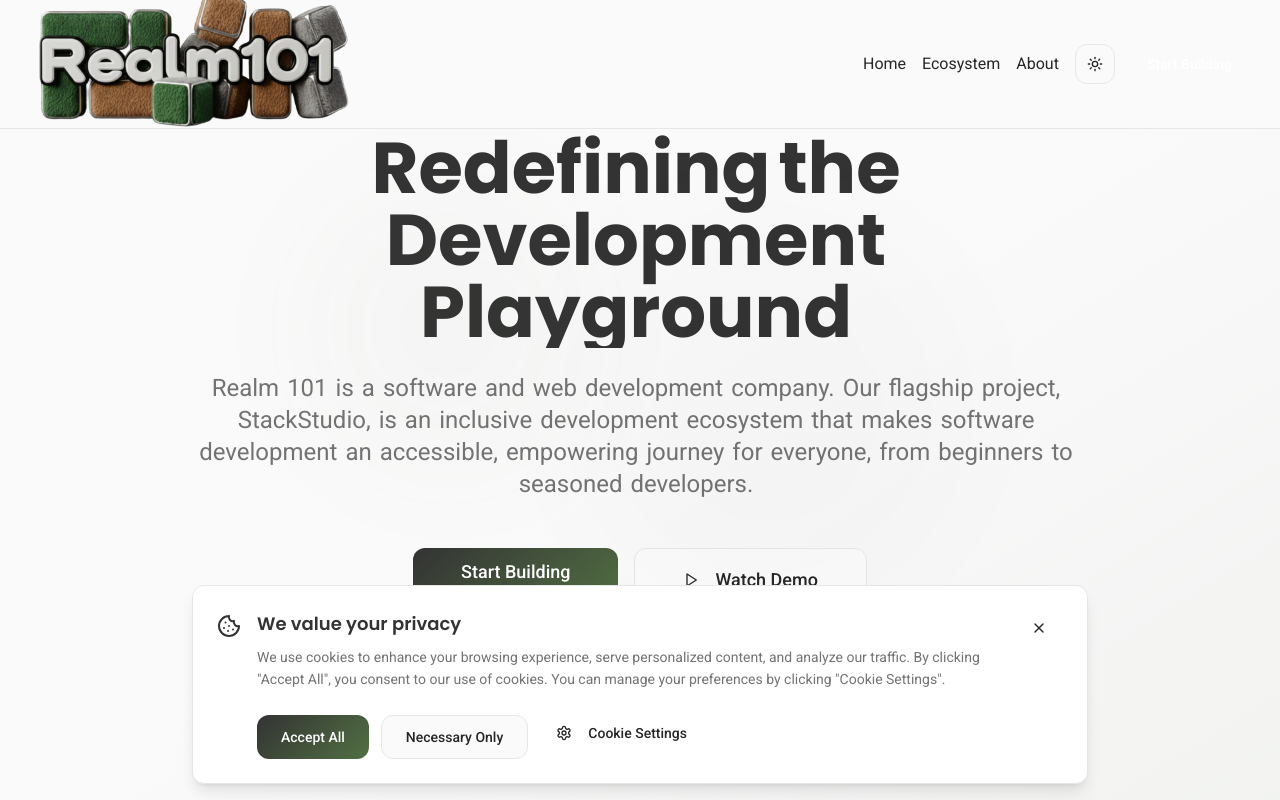
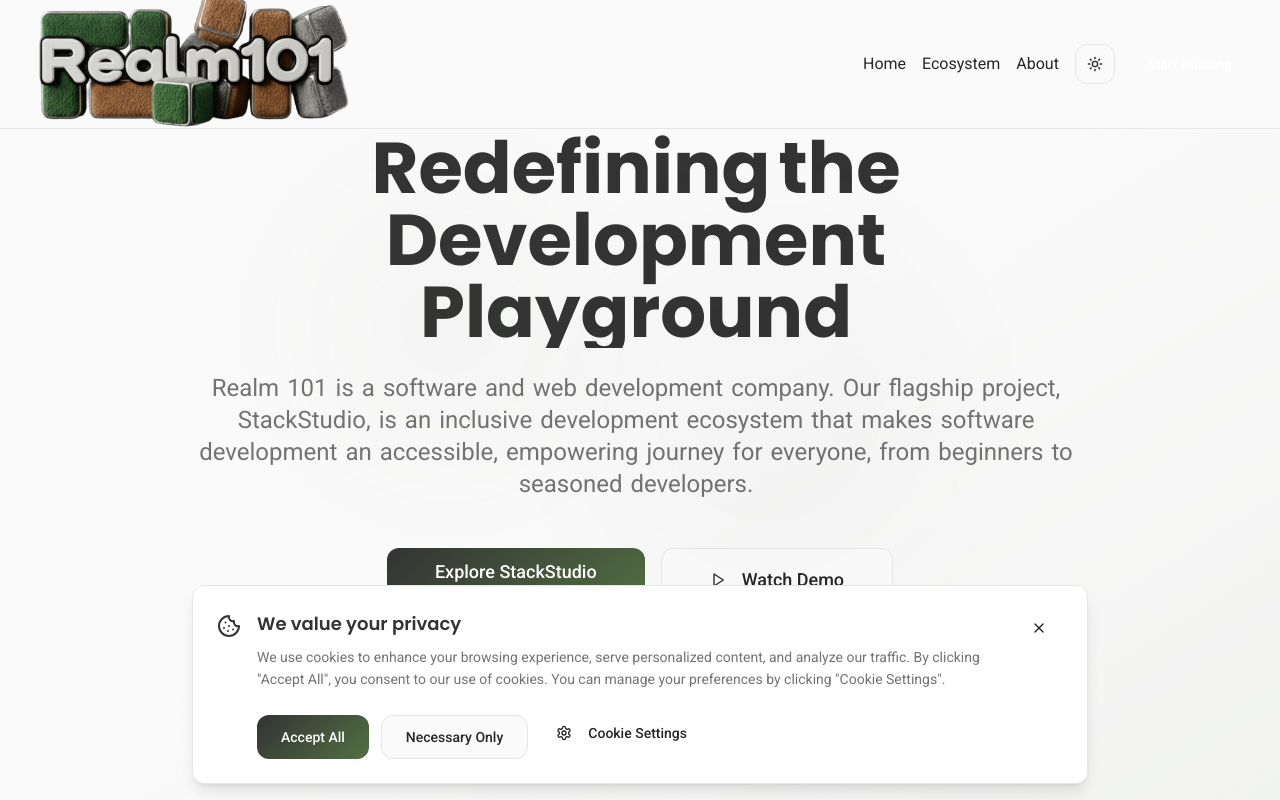
Before and after one commit to Realm-101/realm-echo-forge, a React (Vite) app: page / in a window 1280 px wide. Shown: the top 800 px of the page. Built offline with nearby package versions, Linux system fonts and the light colour scheme.

Commit message:
Change button text to Explore StackStudio

```diff
--- a/src/components/sections/Hero.tsx
+++ b/src/components/sections/Hero.tsx
@@ -53,7 +53,7 @@ export const Hero = () => {
                 size="xl"
                 className="group"
               >
-                Start Building
+                Explore StackStudio
                 <ArrowRight className="ml-2 h-5 w-5 transition-transform group-hover:translate-x-1" />
               </MagneticButton>
             </a>
```
